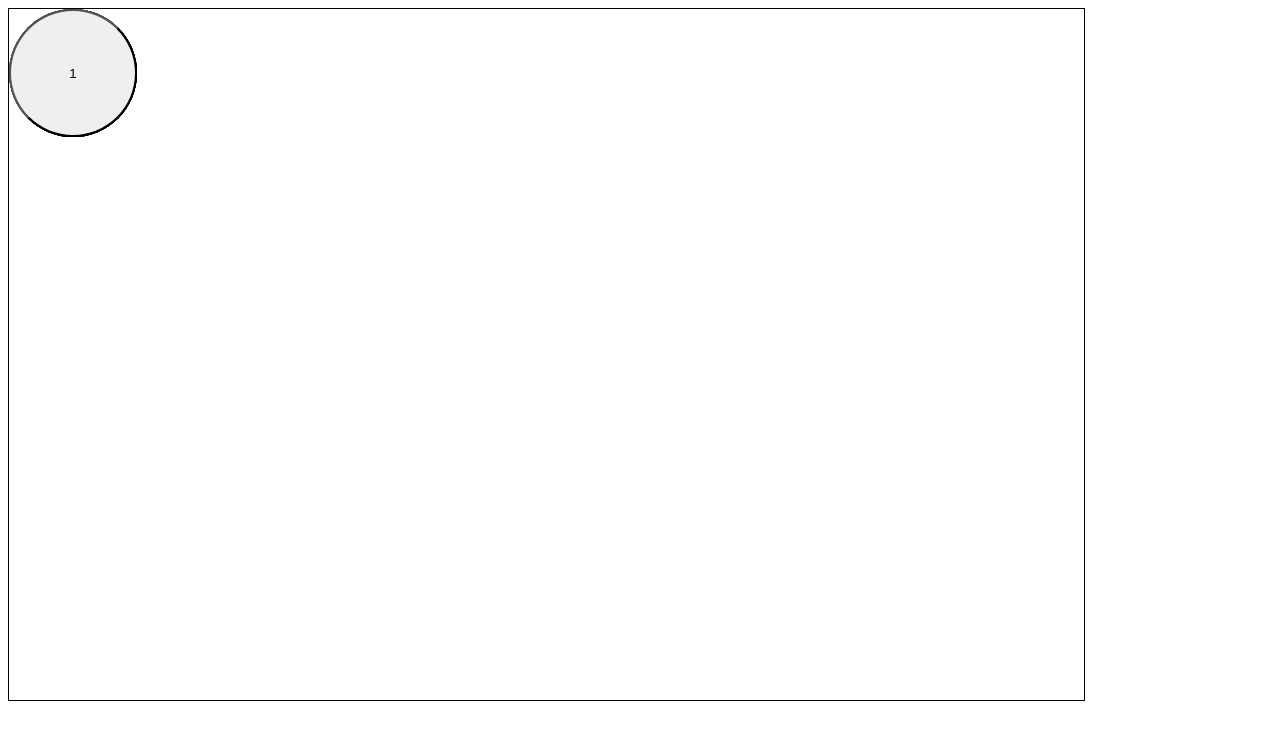
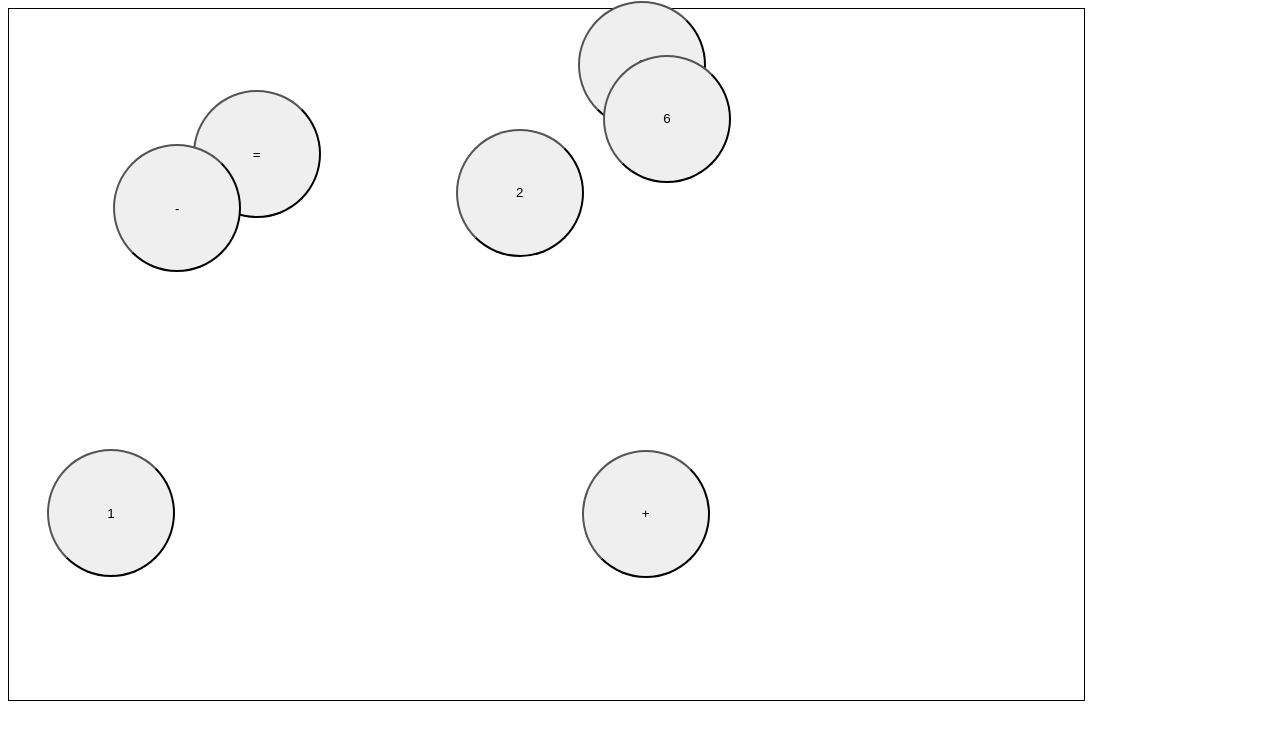
Before and after one commit to StroboBrain/graphIT, a plain HTML site: page game.html in a window 1280 px wide. Drawn offline with Linux system fonts and the light colour scheme.

Commit message:
random button distrubituor

```diff
--- a/game.html
+++ b/game.html
@@ -8,23 +8,17 @@
 
 <script src="js/gui.js"></script>
 
-<style>
-  .container {
-    position: relative;
-    border: 1px solid black;
-    width: 90vw;
-    height: 90vh;
-    padding: 2vw;
-  }
-</style>
+
 </head>
 <body>
 
 <script>
+    window.onload = function() {
+
     let array = ["2","+","3","=","6","-","1"];
     let container = createContainer(array);
     document.body.appendChild(container);
-
+    };
 </script>
 
 </body>
--- a/js/gui.js
+++ b/js/gui.js
@@ -5,12 +5,25 @@
 /**
  * returns the random x and y coordinates
  */
+function getNumberFromString(str) {
+    let numStr = str.replace(/\D/g, '');
+    return Number(numStr);
+}
+
 function getRandomPosition(button, container) {
-    let containerRect = container.getBoundingClientRect();
-    let buttonRect = button.getBoundingClientRect();
+
+
+    console.log(button.style.width);
     // Calculate a random position for the button
-    let x = Math.random() * (containerRect.width - buttonRect.width);
-    let y = Math.random() * (containerRect.height - buttonRect.height);
+    let containerWidth = getNumberFromString(container.style.width);
+    let containerHeight = getNumberFromString(container.style.height);
+    let buttonWidth = getNumberFromString(button.style.width);
+    let buttonHeight = getNumberFromString(button.style.height);
+    console.log(buttonWidth);
+    let x = Math.random() * (containerWidth - buttonWidth);
+    let y = Math.random() * (containerHeight - buttonHeight);
+    console.log(x)
+    console.log(Math.random());
     return [x, y];
   }
 
@@ -44,9 +57,8 @@ function getRandomPosition(button, container) {
     }
 
     // If there is no overlap, position the button
-    button.style.position = 'absolute';
-    button.style.left = x + 'px';
-    button.style.top = y + 'px';
+    button.style.left = x + 'vw';
+    button.style.top = y + 'vh';
 }
 
 /**
@@ -64,6 +76,10 @@ function createContainer(array){
         for (let i = 0; i < array.length; i++) {
             let name = "button" + String(i);
             let button = document.createElement("button");
+            button.style.width = "10vw";
+            button.style.height = "10vw";
+            button.style.radius = "50%";
+            console.log(container.style.width);
             button.setAttribute('id', name);
             button.textContent = array[i];
             button.className = 'equationButton';
```
